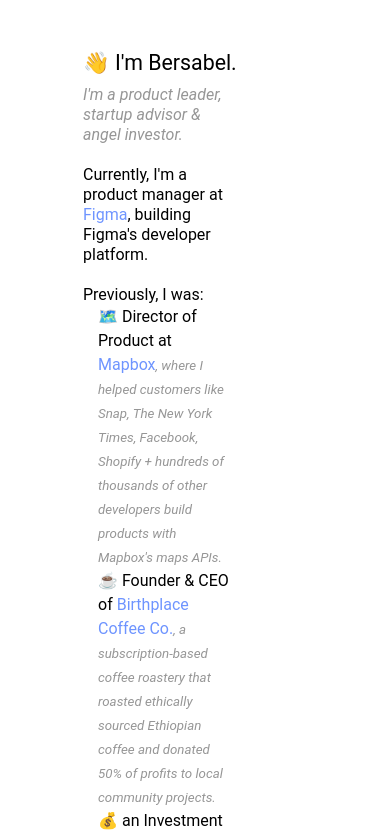
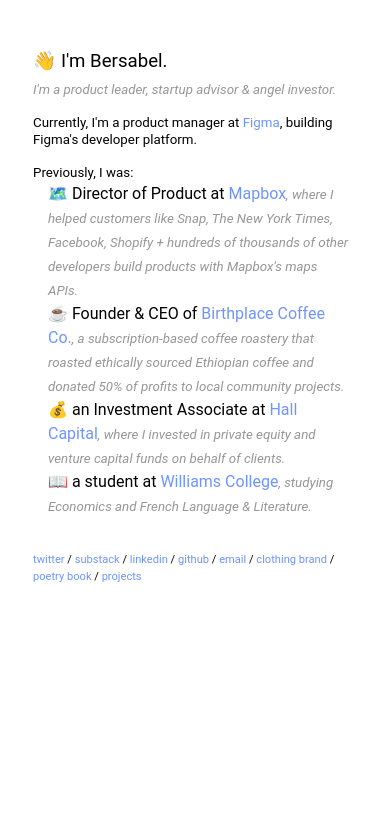
Before and after one commit to brsbl/brsbl.github.io, a plain HTML site: page index.html in a window 390 px wide. Shown: the top 832 px of the page. Drawn offline with Linux system fonts and the light colour scheme.

Commit message:
making it more mobile friendly with @media

```diff
--- a/index.html
+++ b/index.html
@@ -4,6 +4,7 @@
 <head>
 	<title>Bersabel</title>
 	<link rel="stylesheet" href="styles.css">
+
 	<meta name="viewport" content="width=device-width, initial-scale=1.0" charset='UTF-8'>
 
 </head>
@@ -33,13 +34,12 @@
 				<div class-"links">
 					<br>
 					<br>
-					<br>
 					<small>
 						<a href="https://twitter.com/brsabel" target="_blank">twitter</a> /
 						<a href="https://www.brsbl.substack.com" target="_blank">substack</a> /
 						<a href="https://www.linkedin.com/in/brsbl" target="_blank">linkedin</a> /
 						<a href="https://github.com/brsbl" target="_blank">github</a> /
-						<a href="mailto:btadesse11@gmail.com" target="_blank">email</a> <br>
+						<a href="mailto:btadesse11@gmail.com" target="_blank">email</a> /
 						<a href="https://www.etsy.com/shop/nthgeneration" target="_blank">clothing brand</a> /
 						<a href="https://www.amazon.com/Malleability-Blackness-Bersabel-Tadesse/dp/B08R689SJJ/" target="_blank">poetry book</a> / <a href="./projects.html" target="_blank">projects</a>
 					</small>
--- a/styles.css
+++ b/styles.css
@@ -31,6 +31,25 @@
   font-size: 12pt;
 }
 
+@media only screen and (max-width: 900px) {
+	.main-name {
+		position: relative;
+	  margin-left: 25px;
+	  margin-top: 50px;
+	  font-size: 14pt;
+
+	}
+
+	.paragraph {
+		position: relative;
+		line-height: 1.25;
+	  margin-left: 25px;
+		margin-top: 10px;
+	  width: 85%;
+	  font-size: 10pt;
+	}
+}
+
 .paragraph em {
 	color: #969696;
 }
```
